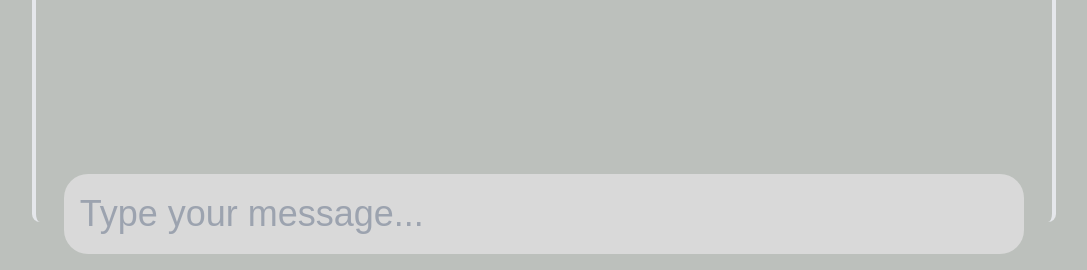
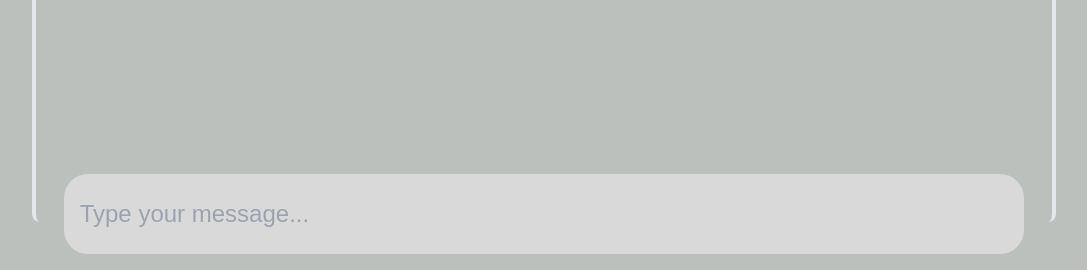
Before and after one commit to leostark221/ChatBot, a Flask app: page / in a window 1280 px wide. Shown: the part 530-800 px from the top of the page, without its empty margins (96-1183 px from the left). Run offline with Flask 3, Linux system fonts and the light colour scheme; some libraries are stand-ins or nearby versions.

Commit message:
made changes

```diff
--- a/app.py
+++ b/app.py
@@ -13,12 +13,12 @@ app = Flask(__name__)
 
 load_dotenv()
 
+PINECONE_API_KEY = os.environ.get('PINECONE_API_KEY')
+OPENAI_API_KEY = os.environ.get('OPENAI_API_KEY')
+
 # import os
 
 # # Directly assign the API keys here
-PINECONE_API_KEY = os.environ.get('PINECONE_API_KEY')
-OPENAI_API_KEY = os.environ.get('OPENAI_API_KEY')
-
 os.environ["PINECONE_API_KEY"] = PINECONE_API_KEY
 os.environ["OPENAI_API_KEY"] = OPENAI_API_KEY
 
@@ -65,7 +65,7 @@ def chat():
 
 
 if __name__ == '__main__':
-    app.run(host="0.0.0.0", port=8080, debug=True)
+    app.run()
 
 # from flask import Flask, render_template
 
--- a/templates/chat.html
+++ b/templates/chat.html
@@ -95,7 +95,7 @@
         name="msg"
         placeholder="Type your message..."
         autocomplete="off"
-        class="flex w-[95%] p-3 sendBox h-20 text-4xl rounded-3xl outline-none "
+        class="flex w-[95%] p-3 sendBox h-20 lg:text-2xl sm:text-4xl rounded-3xl outline-none "
         required />
 </form>
 </div>
```
Also changed, not shown: requirements.txt (+4 -101 lines), vercel.json, 1 other file.
